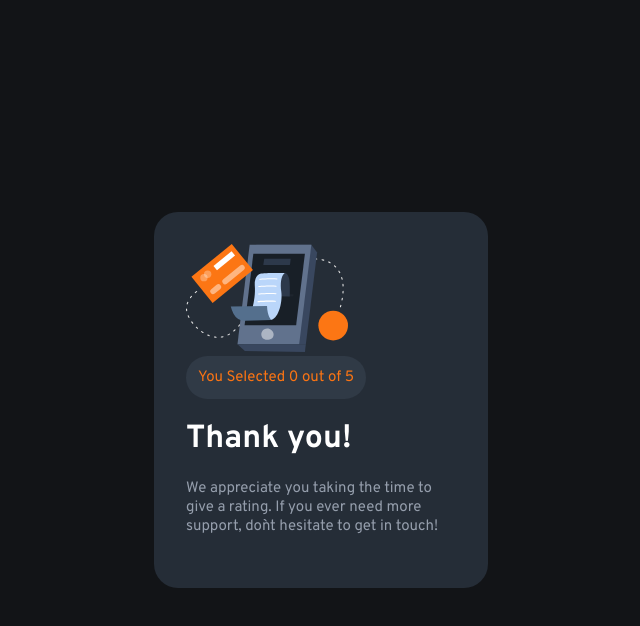
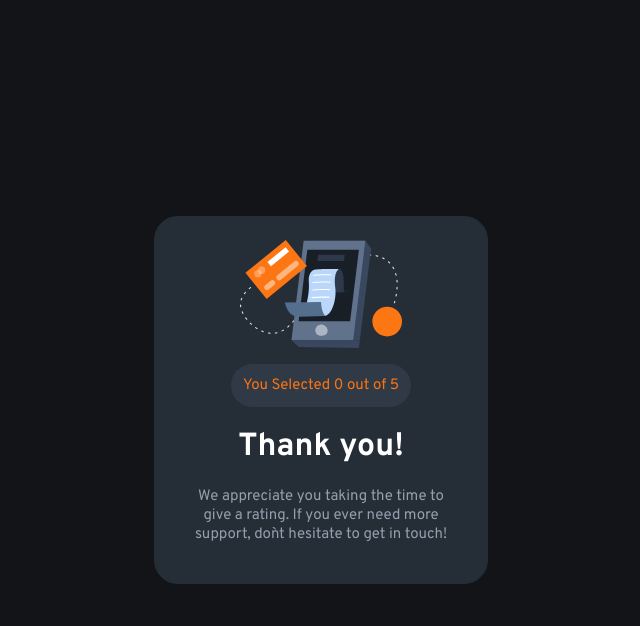
Before and after one commit to guihtryb/day-00-interactive-rating, a React (Create React App) app: page / in a window 1280 px wide. Both pictures are taken after a click on the button "SUBMIT". Shown: the top 626 px of the page, without its empty margins (319-959 px from the left). Built offline with nearby package versions, Linux system fonts and the light colour scheme.

Commit message:
feat: ThankYouCard component done

```diff
--- a/src/components/Decoration.jsx
+++ b/src/components/Decoration.jsx
@@ -14,7 +14,7 @@ export default function Decoration({ isRatingCard }) {
       alt="smartphone"
     />
   ) : (
-    <div>
+    <div className="center">
       <img src={illustrationThankU} alt="star" />
       <p className="decoration">
         You Selected
@@ -28,5 +28,9 @@ export default function Decoration({ isRatingCard }) {
 }
 
 Decoration.propTypes = {
-  isRatingCard: PropTypes.bool.isRequired,
+  isRatingCard: PropTypes.bool,
 };
+
+Decoration.defaultProps = {
+  isRatingCard: false,
+};
--- a/src/components/Paragraph.jsx
+++ b/src/components/Paragraph.jsx
@@ -1,12 +1,17 @@
 import PropTypes from 'prop-types';
 import React from 'react';
 
-export default function Paragraph({ content }) {
+export default function Paragraph({ content, isRatingCard }) {
   return (
-    <p>{content}</p>
+    <p className={isRatingCard ? '' : 'center'}>{content}</p>
   );
 }
 
 Paragraph.propTypes = {
   content: PropTypes.string.isRequired,
+  isRatingCard: PropTypes.bool,
 };
+
+Paragraph.defaultProps = {
+  isRatingCard: false,
+};
--- a/src/components/RatingCard.jsx
+++ b/src/components/RatingCard.jsx
@@ -41,7 +41,7 @@ export default function RatingCard() {
   return (
     <div className="card-container">
       <Decoration isRatingCard />
-      <Title title="How did we do?" />
+      <Title title="How did we do?" isRatingCard />
       <Paragraph content={ratingParagraphContent} />
       <form onSubmit={handleSubmit}>
         <div className="rating-container">
--- a/src/components/Title.jsx
+++ b/src/components/Title.jsx
@@ -1,12 +1,17 @@
 import PropTypes from 'prop-types';
 import React from 'react';
 
-export default function Title({ title }) {
+export default function Title({ title, isRatingCard }) {
   return (
-    <h1 className="title">{ title }</h1>
+    <h1 className={`title ${isRatingCard ? '' : 'center'}`}>{ title }</h1>
   );
 }
 
 Title.propTypes = {
   title: PropTypes.string.isRequired,
+  isRatingCard: PropTypes.bool,
 };
+
+Title.defaultProps = {
+  isRatingCard: false,
+};
--- a/src/styles/App.css
+++ b/src/styles/App.css
@@ -101,8 +101,7 @@ label:hover {
   gap: 20px;
   min-height: 320px;
   width: 270px;
-  padding: 2rem;
-  padding-bottom: 1.5rem;
+  padding: 1.5rem 2rem;
   position: relative;
 }
 
@@ -113,6 +112,7 @@ label:hover {
   display: flex;
   justify-content: center;
   padding: 12px;
+  margin-top: 12px;
 }
 
 .rating-container {
@@ -135,6 +135,11 @@ label:hover {
   will-change: transform;
 }
 
+.center {
+  text-align: center;
+  align-self: center;
+}
+
 @media (min-width : 1440px) {
   .card-container {
     width: 330px;
```
